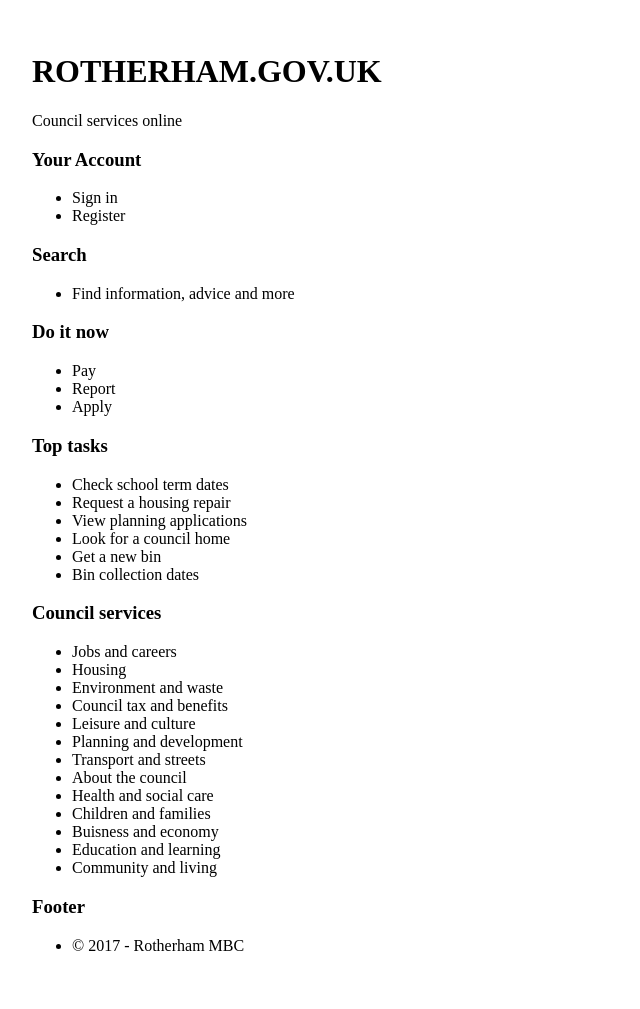
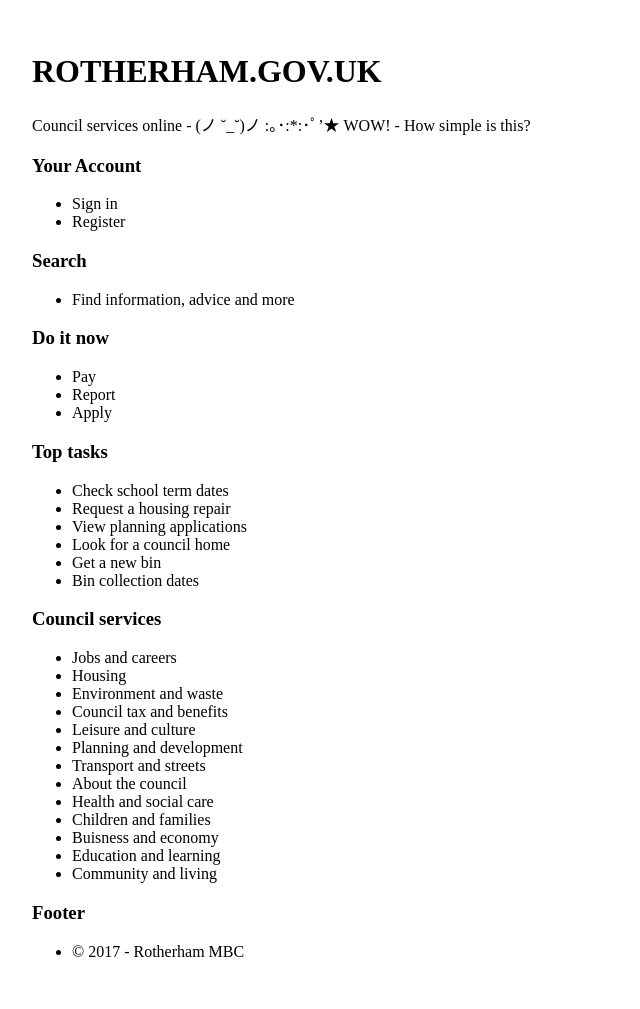
Before and after one commit to jnkly/rmbc-dev, a Jekyll site: the page built from index.md, in a window 1280 px wide. Shown: the whole page, without its empty margins (0-640 px from the left). Built offline with Jekyll 4.4.1, drawn with Linux system fonts in a browser that asks for light colours.

Commit message:
Update index.md

```diff
--- a/index.md
+++ b/index.md
@@ -4,7 +4,7 @@ layout: default
 ---
 
 # ROTHERHAM.GOV.UK
-Council services online
+Council services online - (ノ ˘_˘)ノ :｡･:*:･ﾟ’★ WOW! - How simple is this?
 
 ### Your Account
 - Sign in
```
